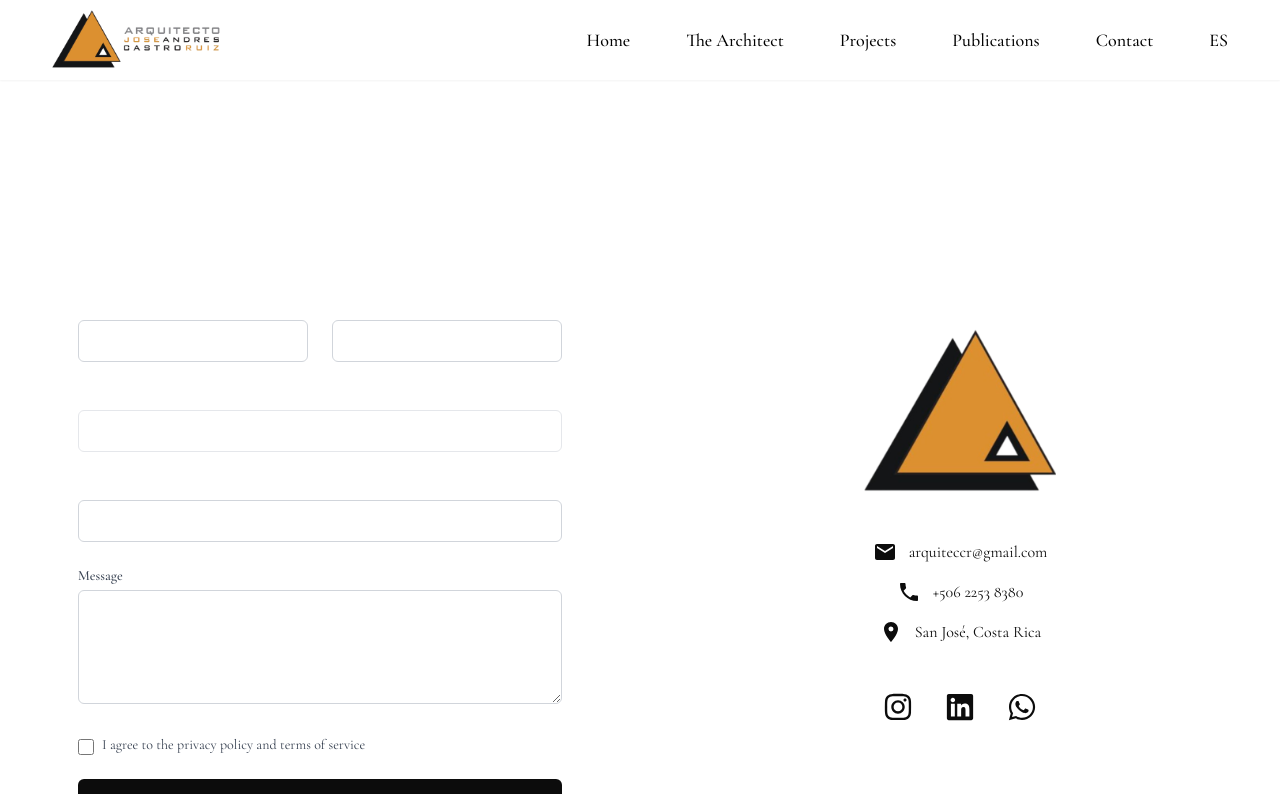
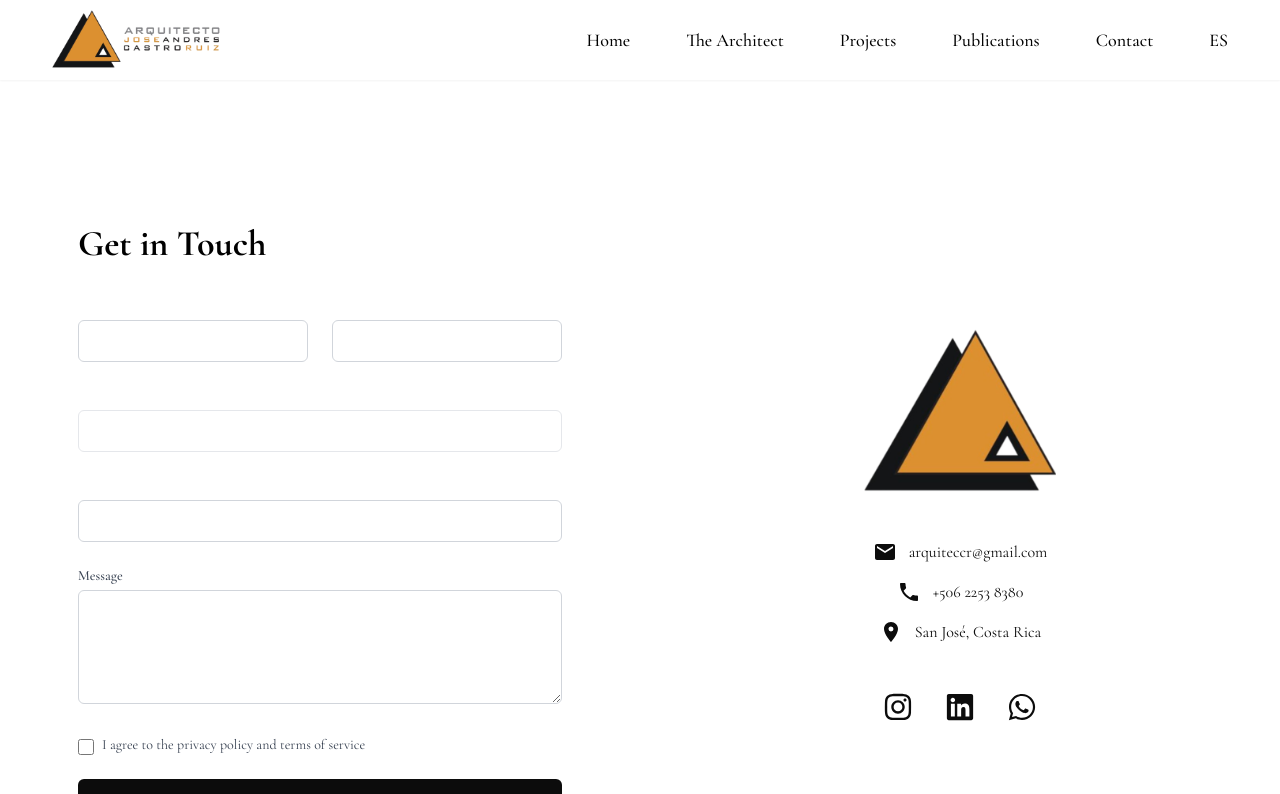
Before and after one commit to botflowlab/AndresCastroWebsite, a React (Vite) app: page /contacto in a window 1280 px wide. Shown: the top 794 px of the page. Built offline with nearby package versions, Linux system fonts and the light colour scheme; a web font is replaced by a local one.

Commit message:
Updated ContactForm.jsx

```diff
--- a/src/pages/contact/ContactForm.jsx
+++ b/src/pages/contact/ContactForm.jsx
@@ -28,7 +28,7 @@ export default function ContactForm() {
 
   return (
     <div className="max-w-xl mx-auto">
-      <h2 className="text-4xl font-cormorant font-bold mb-8 text-white">
+      <h2 className="text-4xl font-cormorant font-bold mb-8 text-[0c0c0c]">
         {t('contact.title', 'Get in Touch')}
       </h2>
 
```
